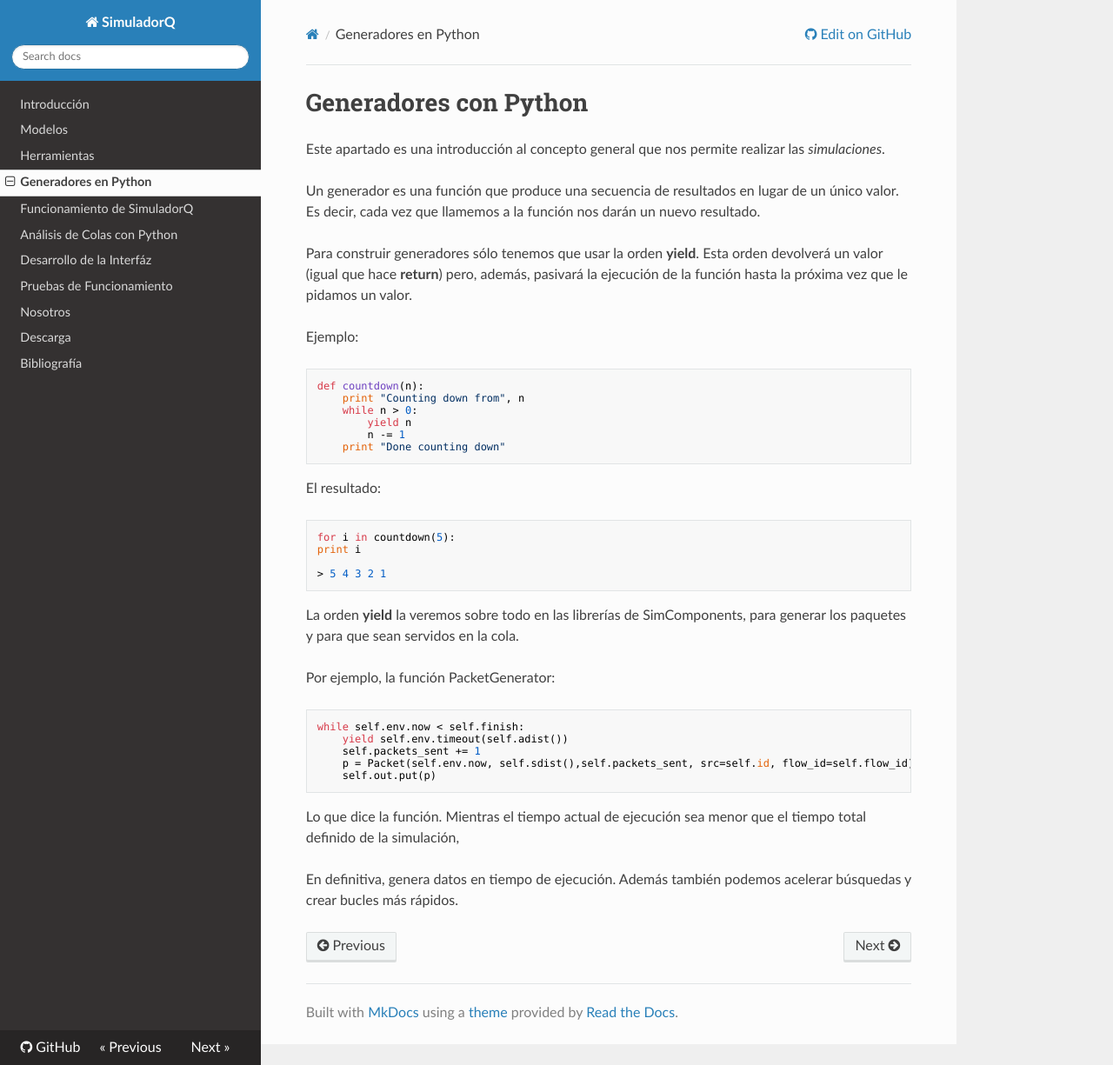
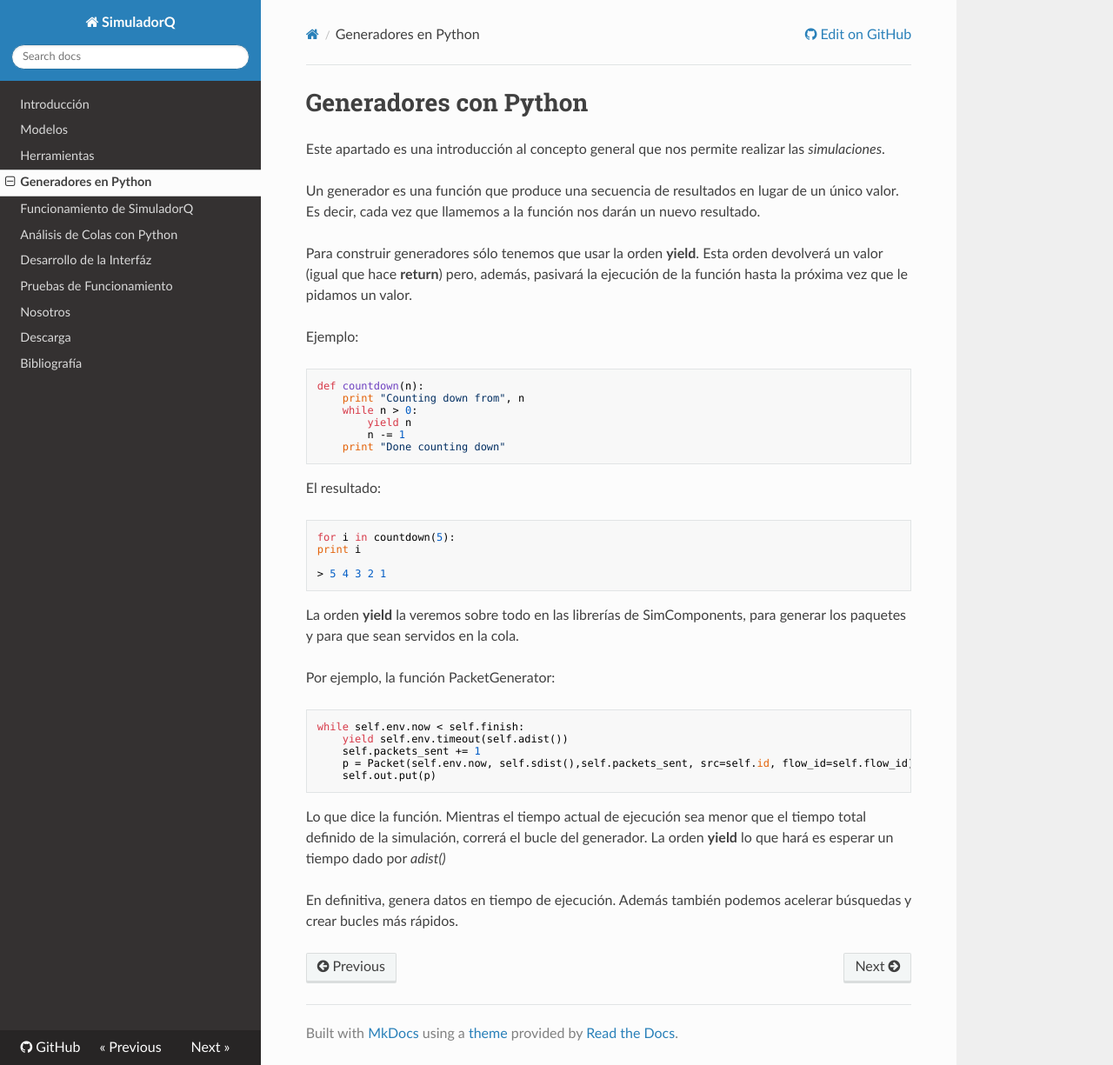
Before and after one commit to m-ibarra-arg/trafico, an MkDocs documentation site: the page built from docs/GeneradoresPython.md, in a window 1280 px wide and 1225 px high. Shown: the whole window at 87% size. Built offline with MkDocs 1.6.1, drawn with Linux system fonts in a browser that asks for light colours; nearby versions of some CDN libraries; old or Windows-style settings are respelled for this version of MkDocs.

Commit message:
Uploaded by https://stackedit.io/

````diff
--- a/docs/GeneradoresPython.md
+++ b/docs/GeneradoresPython.md
@@ -35,11 +35,12 @@ while self.env.now < self.finish:
 	p = Packet(self.env.now, self.sdist(),self.packets_sent, src=self.id, flow_id=self.flow_id)
 	self.out.put(p)
 ```
-Lo que dice la función. Mientras el tiempo actual de ejecución sea menor que el tiempo total definido de la simulación,
+Lo que dice la función. Mientras el tiempo actual de ejecución sea menor que el tiempo total definido de la simulación, correrá el bucle del generador.
+La orden **yield** lo que hará es esperar un tiempo dado por *adist()*
 
 En definitiva,  genera  datos en tiempo de ejecución. Además también podemos acelerar búsquedas y crear bucles más rápidos.
 <!--stackedit_data:
-eyJoaXN0b3J5IjpbMTU1MTI5NzUwMCwtMTEwNTg1NTIyNSwtMT
-Y5NzExMjUwNiwtMTM3NDgyMDMsMTg3Nzg2OTg5NywxMzk1MjAy
-MTA5LC0zMTI4OTM5N119
+eyJoaXN0b3J5IjpbLTIwNzY5NjMzNDgsLTExMDU4NTUyMjUsLT
+E2OTcxMTI1MDYsLTEzNzQ4MjAzLDE4Nzc4Njk4OTcsMTM5NTIw
+MjEwOSwtMzEyODkzOTddfQ==
 -->
````
